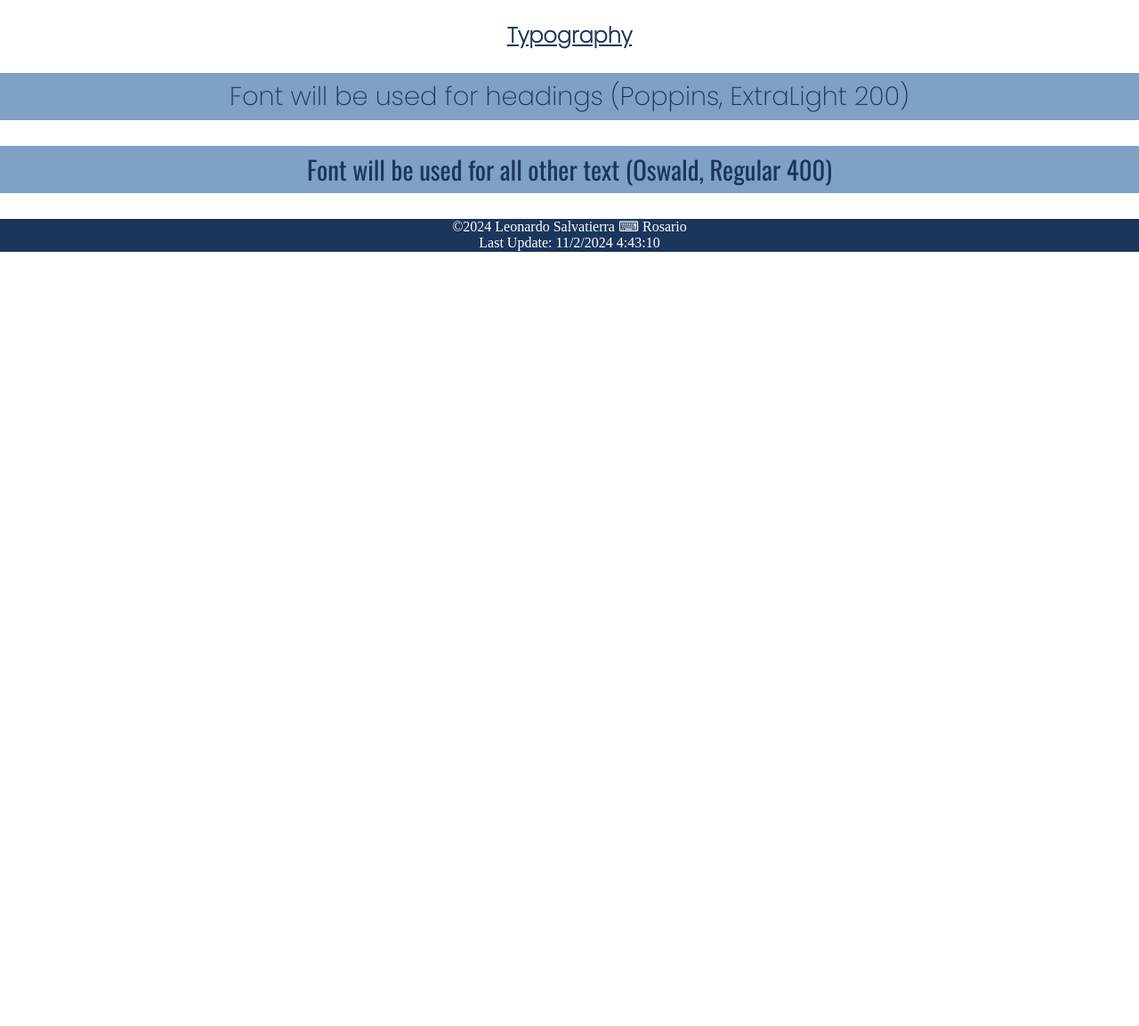
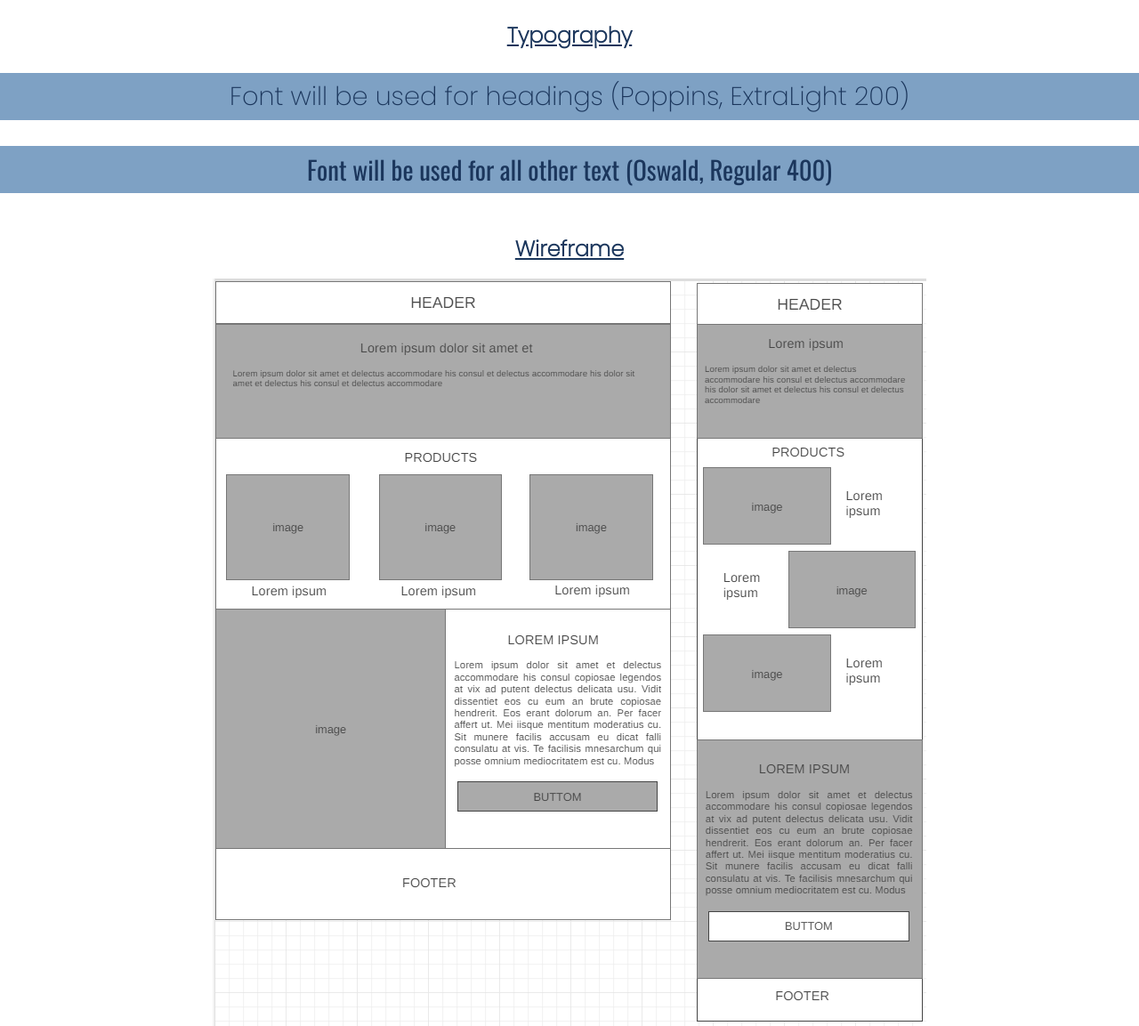
Before and after one commit to LeonardoSalvatierra/wdd230, a plain HTML site: page lesson03/chamber-site-plan.html in a window 1280 px wide. Shown: the part 1293-2446 px from the top of the page at 89% size. Before the commit the page ends 1576 px from the top, so only its background shows below. Drawn offline with nearby package versions, Linux system fonts and the light colour scheme.

Commit message:
final changes

```diff
--- a/lesson03/chamber-site-plan.html
+++ b/lesson03/chamber-site-plan.html
@@ -9,14 +9,14 @@
     <link rel="stylesheet" href="styles/normalize.css">
     <link rel="stylesheet" href="styles/style.css">
 
-    <title>Chamber site plan</title>
+    <title>Chamber Site Plan</title>
 </head>
 <body>
     <header>
-        <h1>Chamber site plan</h1>
+        <h1>Chamber Site Plan</h1>
     </header>
     <nav>
-        <a href="/index.html">Index</a>
+        <a href="../index.html">Index Page</a>
         <a href="[chamber final page]">Chamber home page</a>
     </nav>
     <section>
@@ -58,6 +58,13 @@
             <p id="d4">Font will be used for all other text (Oswald, Regular 400)</p>
         </section>
     </section>
+    <div id="wireframe">
+        <h2><u>Wireframe</u></h2>
+        <div>
+            <img src="images/wireframe.png" alt="Wireframe of the page of chamber">
+        </div>
+
+    </div>
     <footer>
         <div>&copy;<span id="year"></span> Leonardo Salvatierra ⌨ Rosario</div>
         <div>Last Update: <span id="time"></span> </div>
--- a/lesson03/styles/style.css
+++ b/lesson03/styles/style.css
@@ -130,11 +130,23 @@ h2, h1{
     color: #1B365C;
 }
 
+#wireframe {
+    display: flex;
+    flex-direction: column;
+    justify-content: center;
+}
+
+#wireframe, img {
+    max-width: 34em;
+    width: 100%;
+}
+
+
 @media only screen and (min-width: 36.5em){
     nav{
         background-color: rgb(2, 1, 19);
         display: grid;
-        grid-template-columns: 1fr 1fr 1fr 1fr;
+        grid-template-columns: 1fr 1fr;
     }
     nav a {
         display: block;
@@ -194,12 +206,17 @@ h2, h1{
         font-family: 'Poppins', sans-serif;
     }
 
+    #wireframe, img{
+        max-width: 64em;
+        width: 100%;
+    }
+
 }
 
 @media only screen and (min-width: 68em){
     nav{
         display: grid;
-        grid-template-columns: 1fr 1fr 1fr 1fr;
+        grid-template-columns: 1fr 1fr;
         background-color: rgb(2, 1, 19);
     }
 
@@ -228,4 +245,14 @@ h2, h1{
         margin: 10px;
     }
 
+    #wireframe {
+        display: flex;
+        align-items: center;
+    }
+
+    #wireframe, img {
+        max-width: 100%;
+        width: 100%;
+    }
+
 }
```
Also changed, not shown: lesson03/images/wireframe.png (added).
